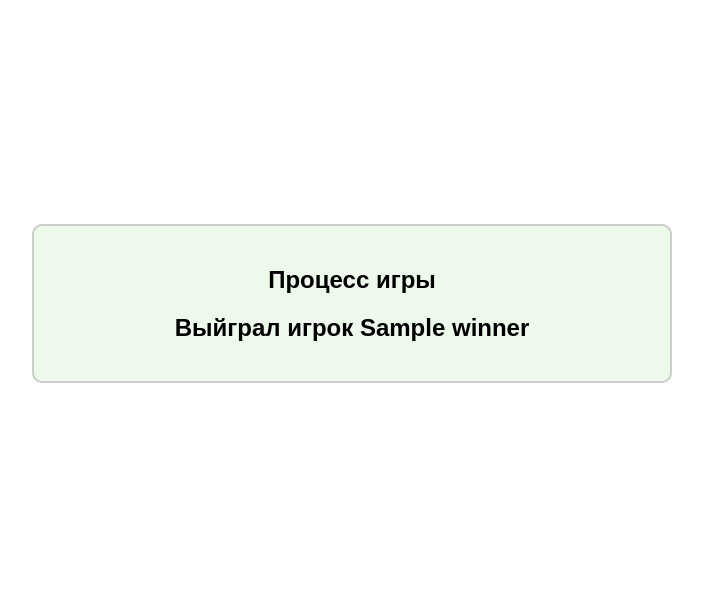
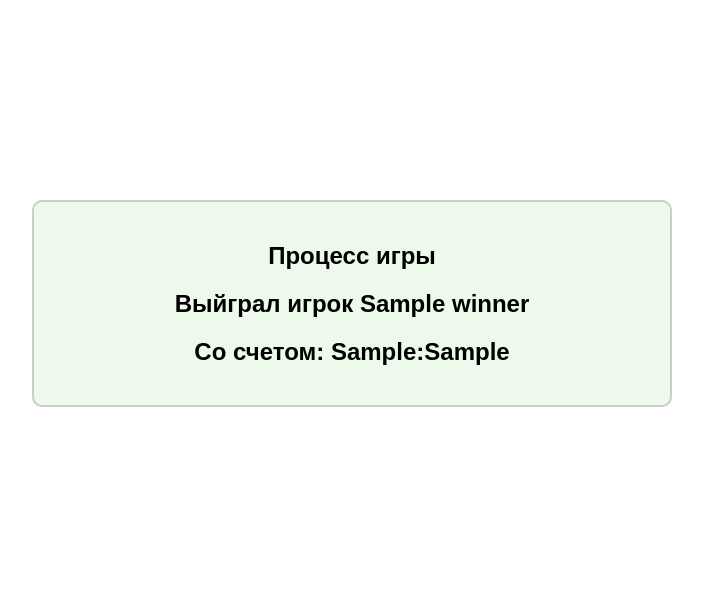
Before and after one commit to Pashosi/TennisMatchScoreboard, a Python web app: template view/templates/match-score.html in a window 1280 px wide. Shown: the part 179-785 px from the top of the page, without its empty margins (288-991 px from the left). Run offline with Jinja, Linux system fonts and the light colour scheme; the template is opened without the code that fills it: most values are stand-ins (such as "Sample title", 1, 10 or a date in 2020).

Commit message:
fix: вывод счета победителя в матче

```diff
--- a/view/templates/match-score.html
+++ b/view/templates/match-score.html
@@ -53,6 +53,7 @@
         </div>
         {% else %}
         <h2>Выйграл игрок {{winner.name}}</h2>
+        <h2>Со счетом: {{player1_sets}}:{{player2_sets}}</h2>
         {% endif %}
     </div>
 </main>
```
